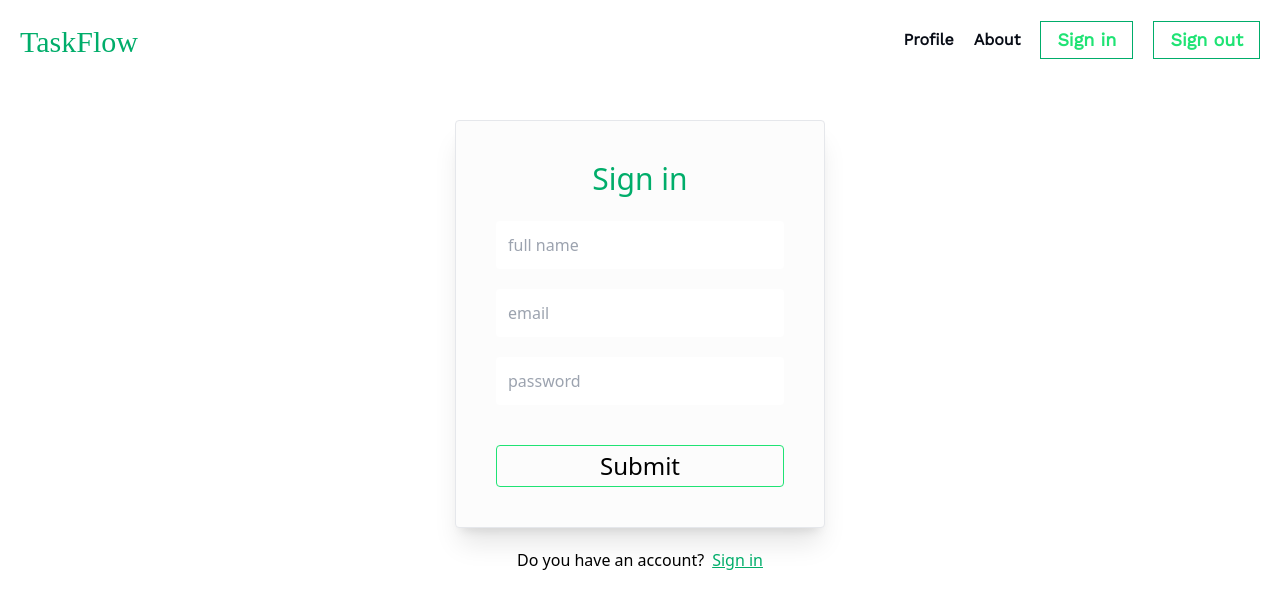
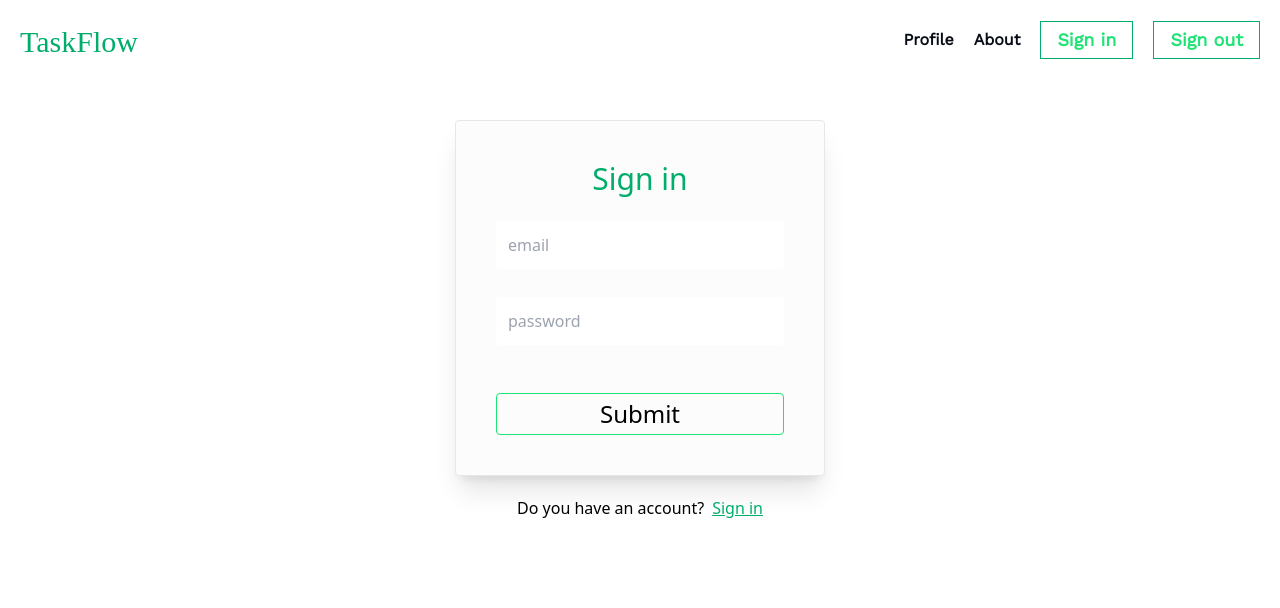
Before and after one commit to Saloni-FED/Task-Flow, a React (Vite) app in the folder client/: page /auth in a window 1280 px wide. Shown: the top 608 px of the page. Built offline with nearby package versions, Linux system fonts and the light colour scheme; a web font is replaced by a local one.

Commit message:
created auth form and dashboard

```diff
--- a/client/package.json
+++ b/client/package.json
@@ -12,6 +12,7 @@
   "dependencies": {
     "react": "^18.2.0",
     "react-dom": "^18.2.0",
+    "react-hook-form": "^7.49.0",
     "react-router-dom": "^6.20.1"
   },
   "devDependencies": {
--- a/client/src/components/auth/Auth.jsx
+++ b/client/src/components/auth/Auth.jsx
@@ -1,18 +1,101 @@
 import React from "react";
+import { useState } from "react";
+import { useForm } from "react-hook-form";
+const Auth = () => {
+  const [isSignUp, setIsSignup] = useState(false);
+  const {
+    register,
+    handleSubmit,
+    control,
+    formState: { errors, isSubmitting },
+  } = useForm();
 
-const Auth = () => {
+  const handleSwitch = () => {
+    setIsSignup((prevState) => !prevState);
+  };
+
+  const onSubmit = (formData) => {
+    console.log("form submited");
+    console.log(formData);
+  };
   return (
     <div className=" flex flex-col items-center max-sm:mt-56">
       <div className="border w-fit  p-10 mt-10 bg-custom_white rounded shadow-xl">
-        <h1 className="text-center text-3xl text-d_green">Sign in </h1>
-        <form action="" className="flex flex-col gap-5 mt-6 w-full items-center justify-center">
-          <input type="text" className="input" placeholder="full name" />{" "}
-          <input type="email" className="input" placeholder="email" />{" "}
-          <input type="password" className="input" placeholder="password" />{" "}
-          <button className="border border-l_green w-72 px-2 py-1 text-bold text-2xl mt-5 rounded">Submit</button>
+        <h1 className="text-center text-3xl text-d_green">
+          {isSignUp ? "Register" : "Sign in"}
+        </h1>
+        <form
+          onSubmit={handleSubmit(onSubmit)}
+          className="flex flex-col gap-5 mt-6 w-full items-center justify-center"
+          noValidate
+        >
+          {isSignUp && (
+            <div className="w-full">
+              <input
+                type="text"
+                className="block border  w-full p-3 rounded mb-4"
+                placeholder="Full Name"
+                {...register("name", {
+                  required: {
+                    value: true,
+                    message: "Please enter your name",
+                  },
+                })}
+              />
+              <p className="text-xs text-red-500 mt-2">{errors.name?.message}</p>
+            </div>
+          )}
+          <div className="w-full">
+            <input
+              type="email"
+              className="input"
+              {...register("email", {
+                required: {
+                  value: true,
+                  message: "Please enter your email",
+                },
+                pattern: {
+                  value: /^[A-Z0-9._%+-]+@[A-Z0-9.-]+\.[A-Z]{2,}$/i,
+                  message: "Invalid email address",
+                },
+              })}
+              placeholder="email"
+            />{" "}
+            <p className="text-xs text-red-500 mt-2">{errors.email?.message}</p>
+          </div>
+          <div className="w-full">
+            <input
+              type="password"
+              className="input"
+              {...register("password", {
+                required: {
+                  value: true,
+                  message: "Please enter your password",
+                },
+                minLength: {
+                  value: 6,
+                  message: "Password must have at least 6 characters",
+                },
+              })}
+              placeholder="password"
+            />{" "}
+            <p className="text-xs text-red-500 mt-2">{errors.password?.message}</p>{" "}
+          </div>
+
+          <button className="border border-l_green w-72 px-2 py-1 text-bold text-2xl mt-5 rounded cursor-pointer">
+            Submit
+          </button>
         </form>
       </div>
-      <h2 className="mt-5 ">Do you have an account?<span className="text-d_green ml-2 underline">Sign in</span></h2>
+      <h2 className="mt-5 ">
+        Do you have an account?
+        <span
+          className="text-d_green ml-2 underline cursor-pointer"
+          onClick={handleSwitch}
+        >
+          {isSignUp ? "Register" : "Sign in "}
+        </span>
+      </h2>
     </div>
   );
 };
@@ -70,10 +153,7 @@ export default Auth;
 //                     value: true,
 //                     message: "Please enter your email",
 //                   },
-//                   pattern: {
-//                     value: /^[A-Z0-9._%+-]+@[A-Z0-9.-]+\.[A-Z]{2,}$/i,
-//                     message: "Invalid email address",
-//                   },
+//                  yh
 //                 })}
 //                 placeholder="Email"
 //               />
--- /dev/null
+++ b/client/src/components/dashboard/Dashboard.jsx
@@ -0,0 +1,11 @@
+import React from 'react'
+
+const Dashboard = () => {
+  return (
+    <div>
+      Dashboard is here
+    </div>
+  )
+}
+
+export default Dashboard
```
Also changed, not shown: client/src/App.jsx (+6 -1 lines), 1 other file (tests, documents, lock files or other folders).
